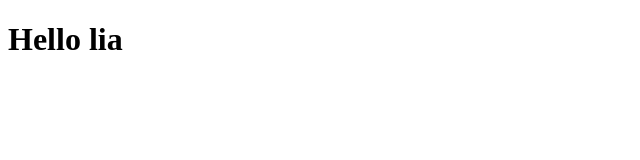
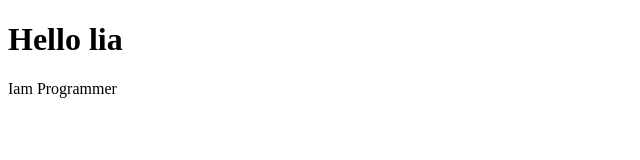
Before and after one commit to liya69/project, a plain HTML site: page index.html in a window 1280 px wide. Shown: the whole page, without its empty margins (0-640 px from the left). Drawn offline with Linux system fonts and the light colour scheme.

Commit message:
Insert parageraf in file index.html

```diff
--- a/index.html
+++ b/index.html
@@ -8,5 +8,6 @@
 </head>
 <body>
     <h1>Hello lia</h1>
+    <p>Iam Programmer</p>
 </body>
 </html>
```
